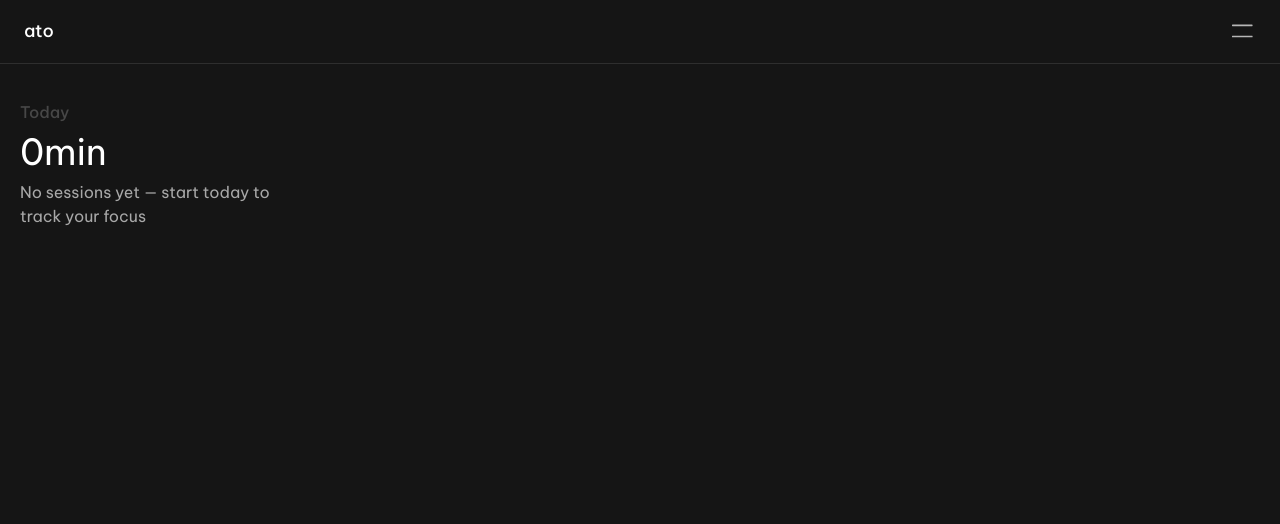
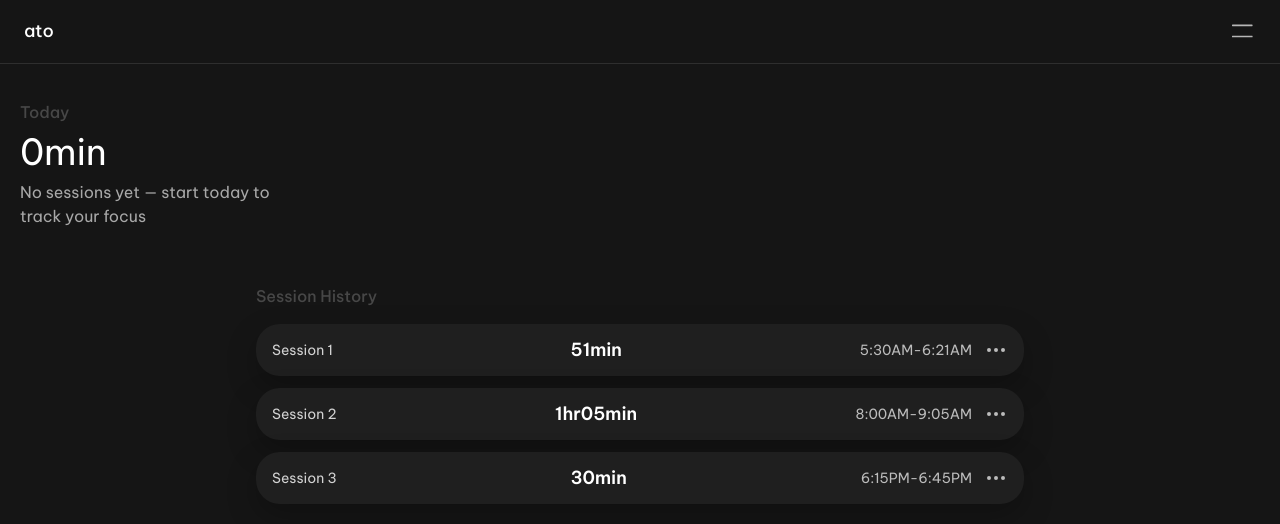
Before and after one commit to Stefan1400/ato, a React (Vite) app in the folder client/: page /analytics in a window 1280 px wide. Shown: the top 524 px of the page. Built offline with nearby package versions, Linux system fonts and the light colour scheme; no server answers; a web font is replaced by a local one.

Commit message:
feat(analytics): implement session history UI

```diff
--- a/client/src/features/analytics/AnalyticsPage.tsx
+++ b/client/src/features/analytics/AnalyticsPage.tsx
@@ -1,9 +1,11 @@
 import FeedbackMessage from "../feedback/feedbackMessage";
+import SessionHistory from "./SessionHistory";
 
 function AnalyticsPage() {
   return (
     <div className='w-screen h-auto bg-[#151515] flex flex-col items-center px-6 pt-21'>
       <FeedbackMessage />
+      <SessionHistory />
     </div>
   )
 };
--- /dev/null
+++ b/client/src/features/analytics/SessionHistory.tsx
@@ -0,0 +1,35 @@
+import { EllipsisIcon } from "lucide-react";
+
+const sessions = [
+  { id: 1, label: 'Session 1', duration: '51min', time: '5:30AM-6:21AM' },
+  { id: 2, label: 'Session 2', duration: '1hr05min', time: '8:00AM-9:05AM' },
+  { id: 3, label: 'Session 3', duration: '30min', time: '6:15PM-6:45PM' },
+];
+
+export default function SessionHistory() {
+  return (
+    <div className="w-full max-w-3xl mx-auto">
+      <div className="mb-4 text-[#474747] font-medium mt-10">Session History</div>
+
+      <div className="space-y-3">
+        {sessions.map((session) => (
+          <div
+            key={session.id}
+            className="flex items-center justify-between gap-4 rounded-3xl bg-[#1F1F1F] px-4 py-3 shadow-[0_12px_30px_rgba(0,0,0,0.25)]"
+          >
+            <div className="text-sm text-white/80">{session.label}</div>
+
+            <div className="flex-1 text-center text-lg font-semibold text-white">
+              {session.duration}
+            </div>
+
+            <div className="flex items-center gap-3 text-sm text-white/70">
+              <span>{session.time}</span>
+              <EllipsisIcon />
+            </div>
+          </div>
+        ))}
+      </div>
+    </div>
+  );
+}
```
